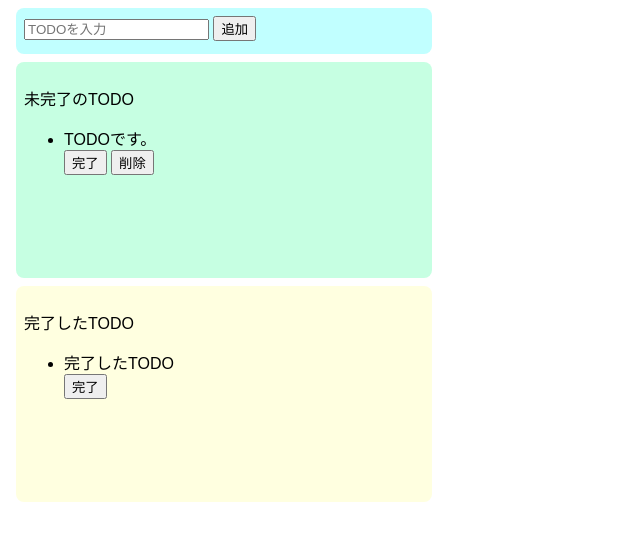
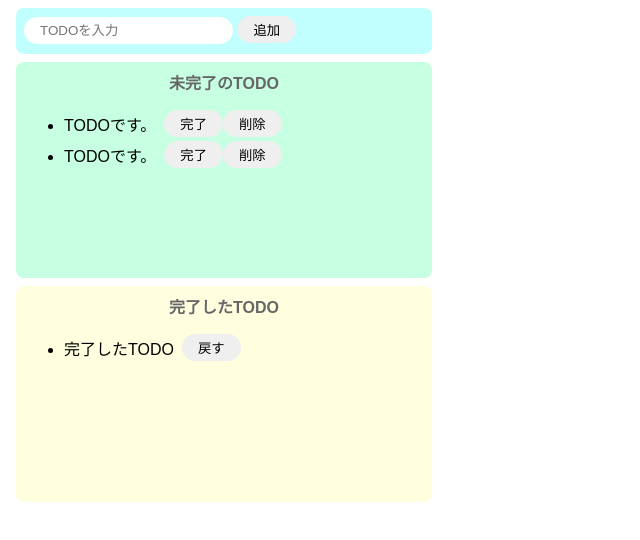
Before and after one commit to YOsGITHUB/Udemy-React-initial, a website built with Parcel: page index.html in a window 1280 px wide. Shown: the whole page, without its empty margins (0-640 px from the left). Built offline with nearby package versions, Linux system fonts and the light colour scheme.

Commit message:
CSS complisiton

```diff
--- a/index.html
+++ b/index.html
@@ -11,9 +11,14 @@
       <button>追加</button>
     </div>
     <div class="incomplete-ara">
-      <p>未完了のTODO</p>
+      <p class="title">未完了のTODO</p>
       <ul>
-        <div>
+        <div class="list-row">
+          <li>TODOです。</li>
+          <button>完了</button>
+          <button>削除</button>
+        </div>
+        <div class="list-row">
           <li>TODOです。</li>
           <button>完了</button>
           <button>削除</button>
@@ -21,11 +26,11 @@
       </ul>
     </div>
     <div class="compleate-area">
-      <p>完了したTODO</p>
+      <p class="title">完了したTODO</p>
       <ul>
-        <div>
+        <div class="list-row">
           <li>完了したTODO</li>
-          <button>完了</button>
+          <button>戻す</button>
         </div>
       </ul>
     </div>
--- a/src/styles.css
+++ b/src/styles.css
@@ -3,8 +3,26 @@ body {
 }
 
 input {
+  border-radius: 16px;
+  border: none;
+  padding: 6px 16px;
+  outline: none;
 }
 
+button {
+  border-radius: 16px;
+  border: none;
+  padding: 4px 16px;
+}
+
+button:hover {
+  background-color: #ff7fff;
+  color: #fff;
+  cursor: pointer;
+}
+li {
+  margin-right: 8px;
+}
 .input-area {
   background-color: #c1ffff;
   width: 400px;
@@ -31,3 +49,16 @@ input {
   margin: 8px;
   border-radius: 8px;
 }
+
+.title {
+  text-align: center;
+  margin-top: 0;
+  font-weight: bold;
+  color: #666;
+}
+
+.list-row {
+  display: flex;
+  align-items: center;
+  padding-bottom: 4px;
+}
```
